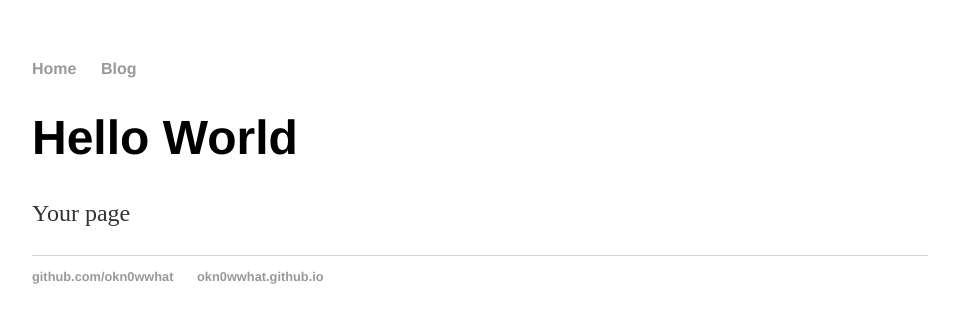
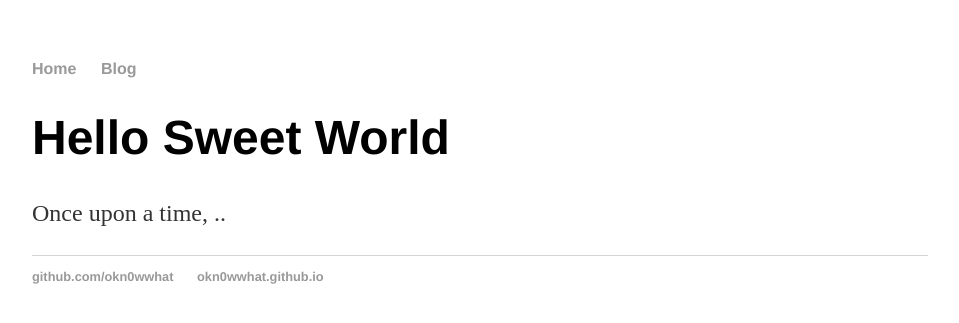
Before and after one commit to IsmaelShaikh/Ismaelshaikh.github.io, a Jekyll site: the page built from index.html, in a window 1280 px wide. Shown: the top 323 px of the page, without its empty margins (160-1119 px from the left). Built offline with Jekyll 4.4.1, drawn with Linux system fonts in a browser that asks for light colours.

Commit message:
Update index.html

```diff
--- a/index.html
+++ b/index.html
@@ -1,31 +1,8 @@
-<!DOCTYPE html>
-<html>
-
-<head>
-    <title>Web Programming</title>
-    <!-- link to stylesheet -->
-    <link rel="stylesheet" type="text/css" href="/css/main.css">
-</head>
-
-<body>
-    <nav>
-        <ul>
-            <li><a href="/">Home</a></li>
-            <li><a href="/blog">Blog</a></li>
-        </ul>
-    </nav>
-    <div class="container">
-        <div class="blurb">
-            <h1>Hello World</h1>
-            <p>Your page</p>
-            <footer>
-                <ul>
-                    <li><a href="https://github.com/okn0wwhat">github.com/okn0wwhat</a></li>
-                    <li><a href="https://okn0wwhat.github.io"> okn0wwhat.github.io </a></li>
-                </ul>
-            </footer>
-        </div>
-    </div>
-</body>
-
-</html>
+---
+layout: default
+title: Web Programming
+---
+<div class="blurb">
+    <h1>Hello Sweet World</h1>
+    <p>Once upon a time, ..</p>
+</div>
```
